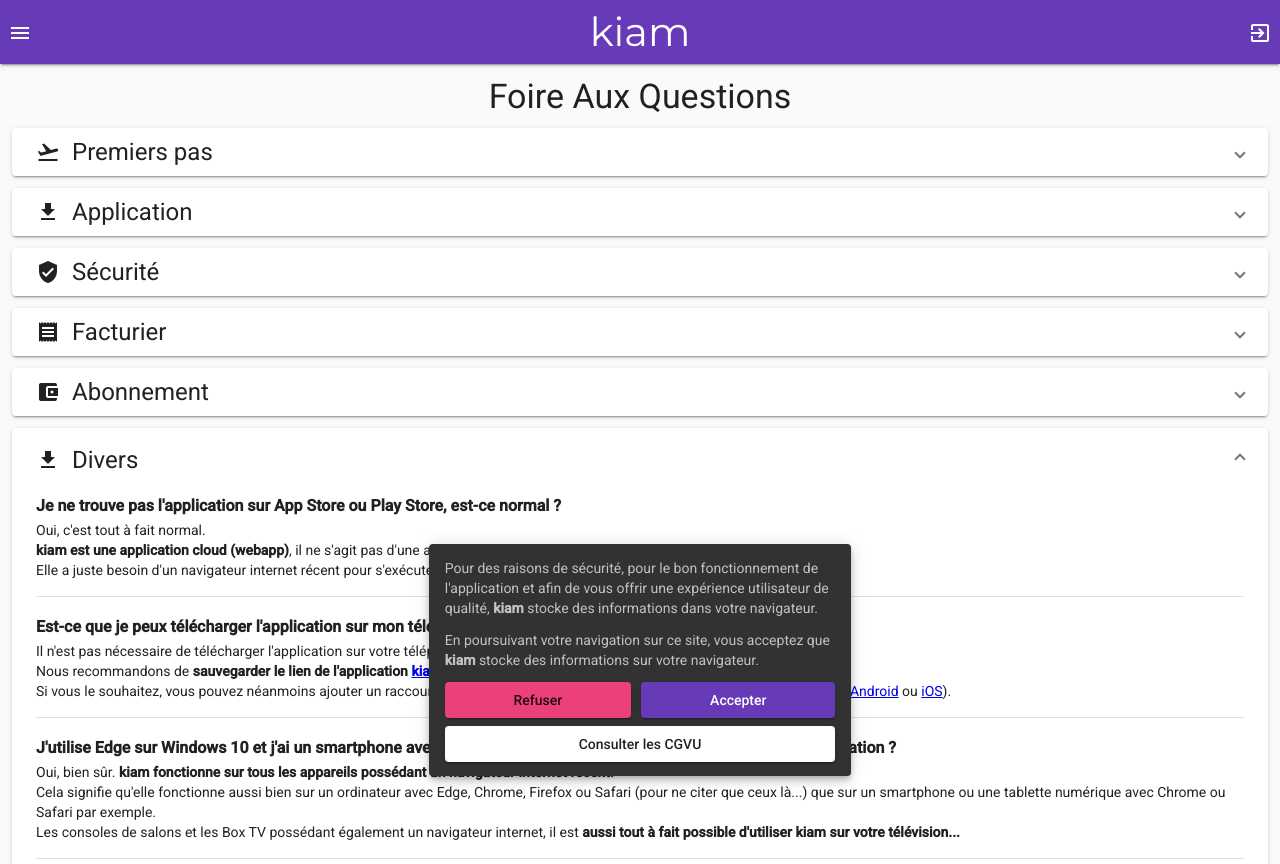
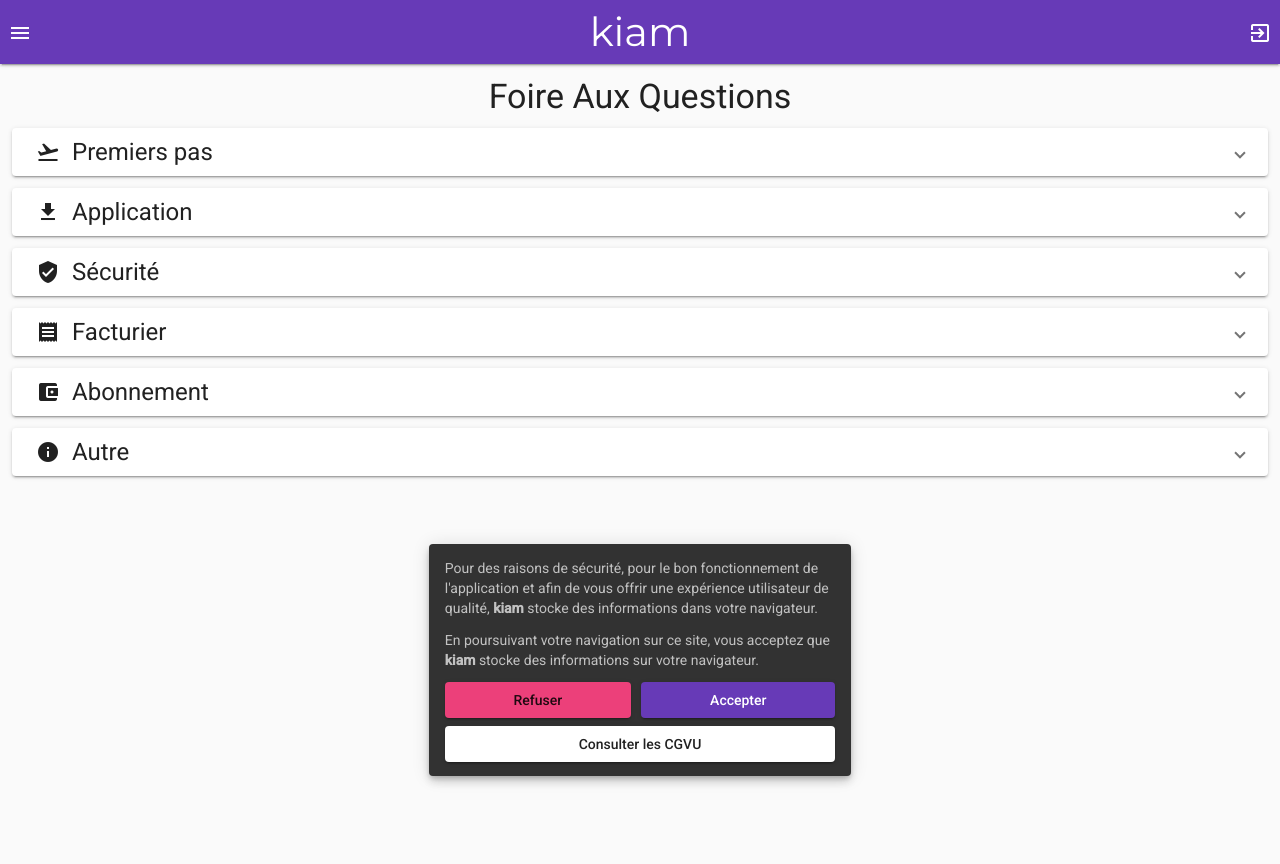
Before and after one commit to trendev/kiam-welcome, an Angular app: page /faq in a window 1280 px wide. Built offline with nearby package versions, Linux system fonts and the light colour scheme.

Commit message:
misc faq

```diff
--- a/src/app/faq/misc-questions/misc-questions.component.html
+++ b/src/app/faq/misc-questions/misc-questions.component.html
@@ -1,68 +1,68 @@
-<mat-expansion-panel [expanded]=true>
+<mat-expansion-panel [expanded]=expanded>
     <mat-expansion-panel-header>
         <mat-panel-title>
             <div class="faq-title">
-                <i class="material-icons">get_app</i>
-                <h1>Divers</h1>
+                <i class="material-icons">info</i>
+                <h1>Autre</h1>
             </div>
         </mat-panel-title>
     </mat-expansion-panel-header>
 
     <div>
-        <h3>Je ne trouve pas l'application sur App Store ou Play Store, est-ce normal ?</h3>
-        <p class="response">Oui, c'est tout à fait normal.</p>
-        <p class="response"><b>{{appName}} est une application cloud (webapp)</b>, il ne s'agit pas d'une application
-            native Android ou iOS.</p>
-        <p class="response">Elle a juste besoin d'un navigateur internet récent pour s'exécuter correctement.</p>
+        <h3>Pourquoi spécifier la durée d'une prestation lors de la création d'une "Offre"?</h3>
+        <p class="response">Pour le moment, <b>cette information n'est pas exploitée par le système</b>.</p>
+        <p class="response">Nous envisageons à l'avenir de permettre à nos utilisateurs professionnels de proposer
+            directement leurs services et leurs produits depuis l'application.</p>
     </div>
     <mat-divider></mat-divider>
     <div class="next">
-        <h3>Est-ce que je peux télécharger l'application sur mon téléphone ou ma tablette ?</h3>
-        <p class="response">Il n'est pas nécessaire de télécharger l'application sur votre téléphone ou votre tablette.
-        </p>
-        <p class="response">Nous recommandons de <b>sauvegarder le lien de l'application <a href="/app/"
-                    target="_blank">{{appName}}</a> dans les favoris</b> de votre navigateur internet.</p>
-        <p class="response">Si vous le souhaitez, vous pouvez néanmoins ajouter un raccourci à l'écran d'accueil de
-            votre téléphone ou de votre tablette (ex: sur <a
-                href="https://support.mozilla.org/fr/kb/comment-ajouter-un-raccourci-vers-site-web-firefox-android"
-                target="_blank">Android</a> ou <a href="https://support.apple.com/fr-fr/guide/iphone/iph42ab2f3a7/ios"
-                target="_blank">iOS</a>).</p>
+        <h3>Quelle est la différence entre une prestation et un forfait sur l'application ?</h3>
+        <p class="response"><b>Une prestation est une activité que vous souhaitez facturer à l'unité</b>. Il s'agit
+            généralement d'un service.</p>
+        <p class="response">Par exemple: une coupe de cheveux, une journée de conseil, la garde d'un enfant...</p>
+        <p class="response"><b>Un forfait est un regroupement de services (ou un groupement d'autres forfaits) que vous
+                souhaitez facturer à l'ensemble</b> et non plus à l'unité.</p>
+        <p class="response">Par exemple: une coupe de cheveux avec un shampoing et un brushing ou même tout
+            simplement une promotion exceptionnelle sur un ensemble de services...</p>
     </div>
     <mat-divider></mat-divider>
     <div class="next">
-        <h3>J'utilise Edge sur Windows 10 et j'ai un smartphone avec Windows Mobile. Est-ce que je peux aussi utiliser
-            l'application ? </h3>
-        <p class="response">Oui, bien sûr. <b>{{appName}} fonctionne sur tous les appareils possédant un navigateur
-                internet récent.</b>
-        </p>
-        <p class="response">Cela signifie qu'elle fonctionne aussi bien sur un ordinateur avec Edge, Chrome, Firefox ou
-            Safari (pour ne citer que ceux là...) que sur
-            un smartphone ou une tablette numérique avec Chrome ou Safari par exemple.</p>
-        <p class="response">Les consoles de salons et les Box TV possédant également un navigateur internet, il est
-            <b>aussi tout à fait possible d'utiliser {{appName}} sur votre télévision...</b></p>
+        <h3>Je facture mes prestations en régie et pas au forfait, je suis un peu perdu avec la notion d'offre de
+            l'application...</h3>
+        <p class="response"><b>La différence entre une facturation en régie et une facturation au forfait est purement
+                contractuelle</b>.</p>
+        <p class="response">La facturation au forfait engage le prestataire à une obligation de résultat alors que
+            généralement la prestation en régie ne l'engage qu'en termes de moyens.</p>
+        <p class="response">Ainsi, si vous facturez vos prestations en régie, vous pouvez librement créer des services,
+            les facturer à l'unité (ce que nous appelons des prestations) et/ou facturer un ensemble en regroupant
+            d'autres (ce que nous appelons des forfaits).</p>
+        <p class="response">Mais encore une fois, les notions de "régie" ou "forfait" ne sont pas présentes par défaut
+            dans
+            l'application: c'est à vous de les expliciter dans le libellé de vos services.</p>
     </div>
     <mat-divider></mat-divider>
     <div class="next">
-        <h3>Un message apparaît de temps en temps m'informant qu'une mise à jour est disponible, que dois-je faire pour
-            mettre à jour l'application ?</h3>
-        <p class="response">La <b>mise à jour est automatique</b>.</p>
-        <p class="response">Vous pouvez toutefois cliquer sur le bouton vous
-            invitant à recharger l'application ou tout simplement fermer l'onglet courant ou votre navigateur internet
-            et réouvrir <b><a href="/app/">{{appName}}</a></b>.</p>
-        <p class="response">Un message de confirmation vous indiquera lorsque l'application est à jour et fonctionne
-            avec la dernière version de code.</p>
+        <h3>Peut-on mettre un forfait dans un autre forfait ?</h3>
+        <p class="response"><b>Oui</b>. Certains de nos clients utilisent cette fonction pour faire des offres
+            promotionnelles pour les fêtes par exemple.</p>
     </div>
     <mat-divider></mat-divider>
     <div class="next">
-        <h3>Il a une page blanche indiquant que l'application est en cours de chargement mais elle ne se charge pas, que dois-je faire dans ce cas ?</h3>
-        <p class="response">Il est possible que la mise à jour <b>requiert que vous fermiez les autres onglets où l'application est déjà ouverte</b>.</p>
-        <p class="response">Veillez à exécuter <b><a href="/app/">{{appName}}</a></b> dans un seul onglet, afin d'éviter d'avoir des conflits de version au sein du même navigateur internet.</p>
-        <p class="response">Vous pouvez aussi <b>tout simplement rafraîchir l'onglet</b> de l'application.</p>
+        <h3>Quelle est la différence entre les "groupes" et les "catégories" ?</h3>
+        <p class="response"><b>Un groupe va correspondre à un ensemble de facturation</b> (par exemple une facture pour
+            un
+            comité d'entreprise) <b>alors qu'une catégorie est juste un regroupement logique de clients</b> (par exemple
+            une
+            catégorie "clients fidèles").</p>
     </div>
     <mat-divider></mat-divider>
     <div class="next">
-        <h3>Qui a conçu et qui maintient cette application ?</h3>
-        <p class="response">L'application <b>{{appName}} est développée et maintenue par la société TRENDev</b>, spécialisée en conseils, recherche et développement informatique.</p>
-        <p class="response">Sa conception repose sur un savoir-faire largement éprouvé dans le monde industriel et des technologies récentes et innovantes.</p>
+        <h3>Comment exploiter la notion de "catégorie" ?</h3>
+        <p class="response">Pour le moment, <b>elle vous permet simplement de regrouper des clients sous une ou
+                plusieurs catégories</b>.</p>
+        <p class="response">Certains de nos utilisateurs nous ont demandé d'étendre cette fonction à l'envoi groupé de
+            SMS ou de mails promotionnels.</p>
+        <p>Nous y travaillons actuellement et vous serez naturellement informé quand
+            cette nouvelle fonction sera disponible.</p>
     </div>
 </mat-expansion-panel>
```
